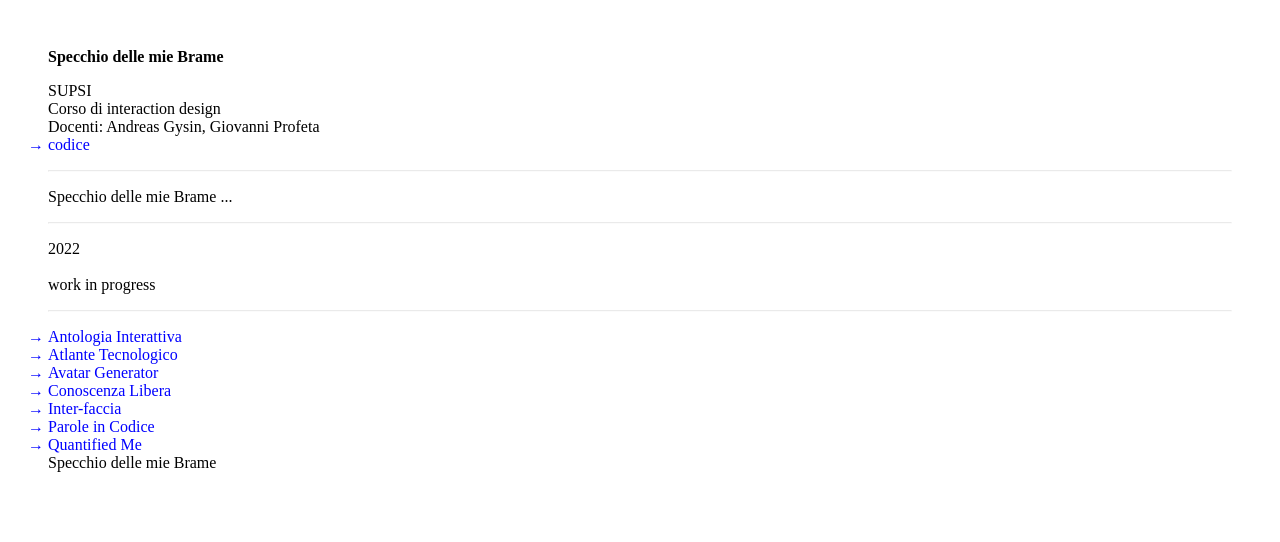
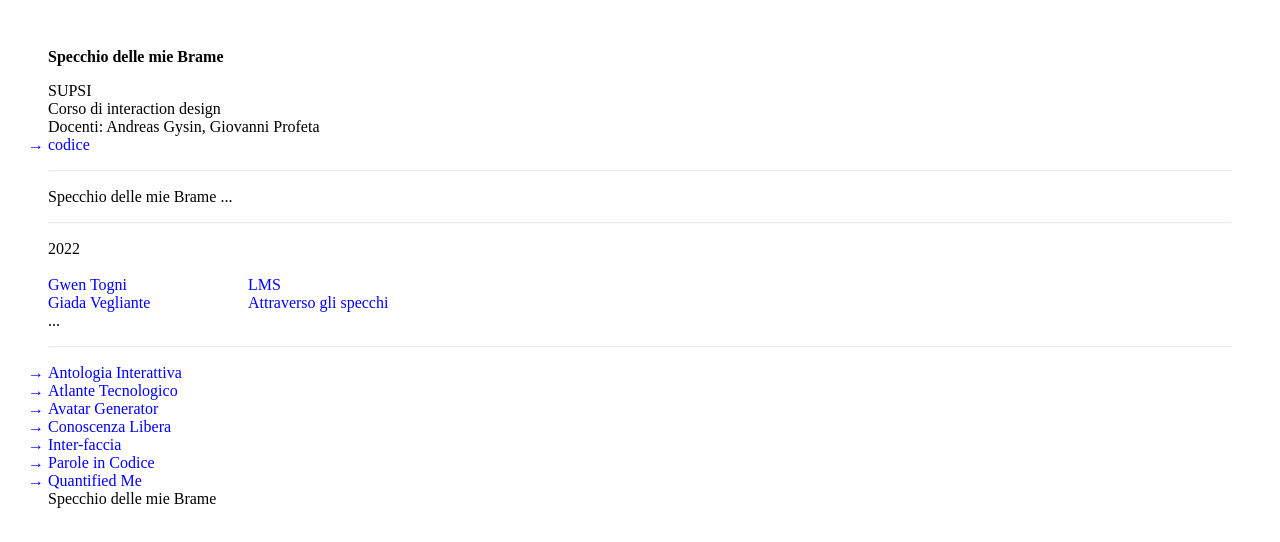
Before and after one commit to ixd-supsi/specchiodellemiebrame, a plain HTML site: page index.html in a window 1280 px wide. Drawn offline with Linux system fonts and the light colour scheme.

Commit message:
add some projects

```diff
--- a/index.html
+++ b/index.html
@@ -87,7 +87,15 @@
             <p>2022</p>
         <br/>
             <ul>
-                <li>work in progress</li>
+                <li><a href="https://gwentogni.github.io/LMS/">
+                    <span class="author">Gwen Togni</span><span>LMS</span>
+                </a></li>
+                <li><a href="https://giadavegliante.github.io/Attraverso-gli-specchi/">
+                    <span class="author">Giada Vegliante</span><span>Attraverso gli specchi</span>
+                </a></li>
+                <li>
+                    ...
+                </li>
             </ul>
         <footer>
             <hr>
```
